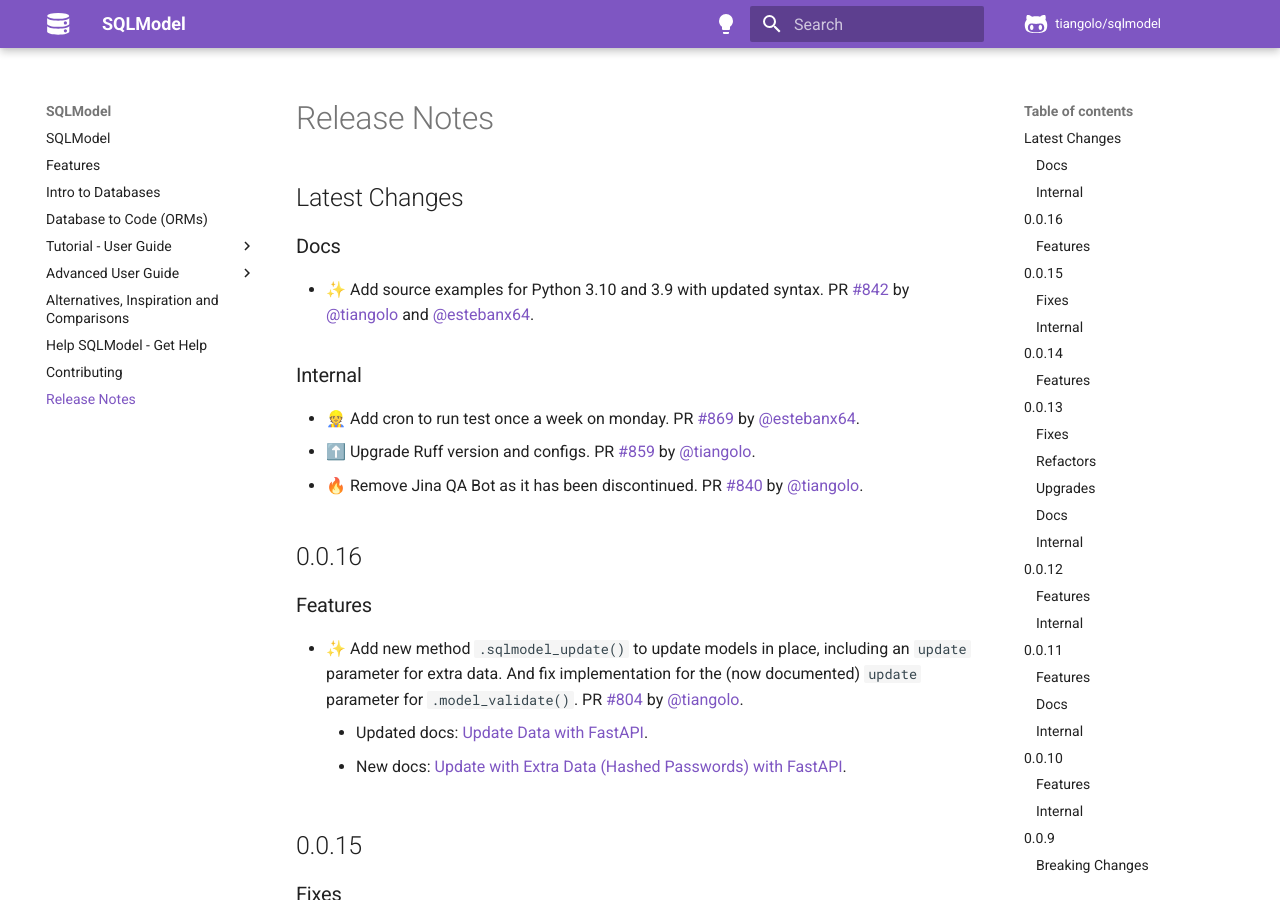
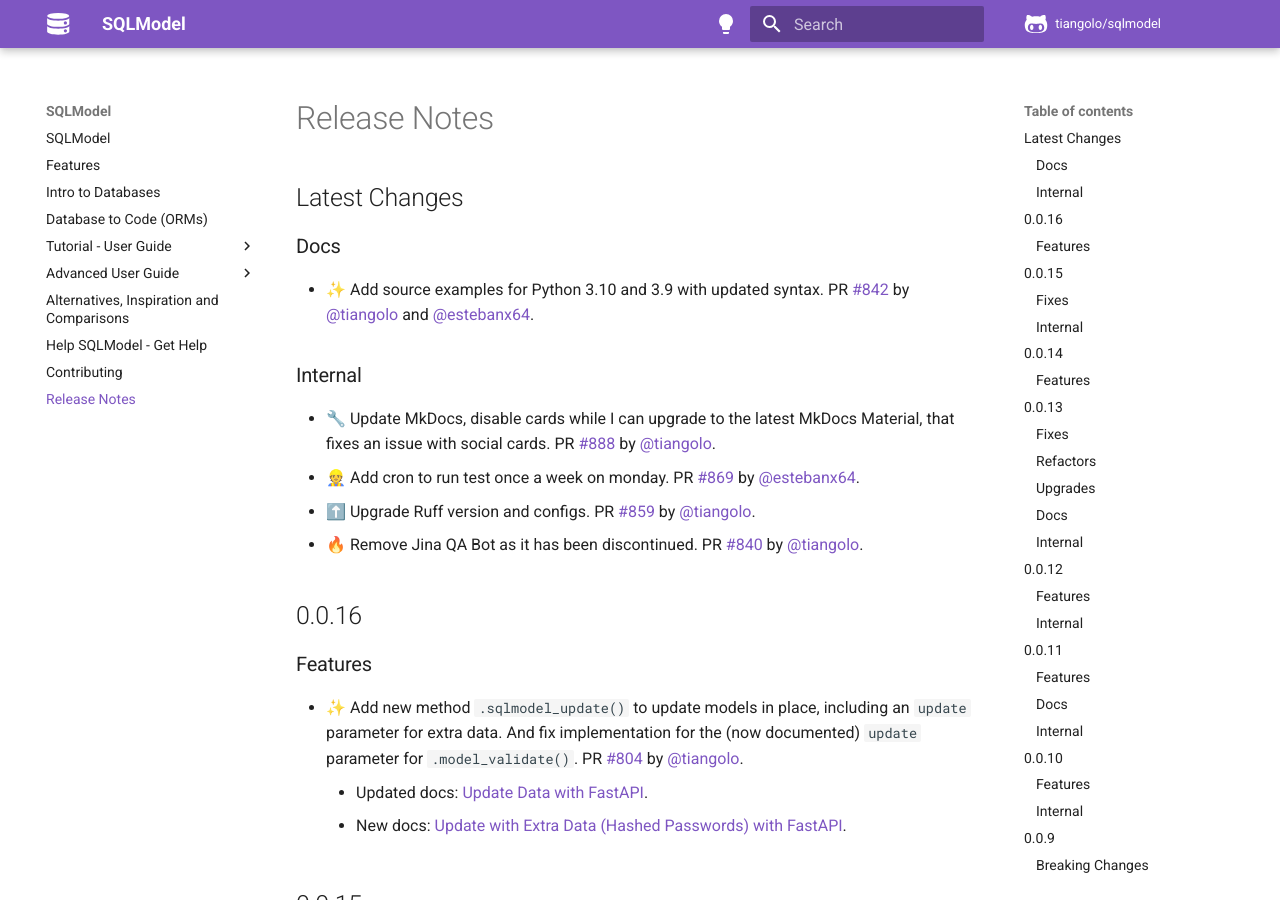
Before and after one commit to sztrakabalint/fastapi-sqlmodel, an MkDocs documentation site: the page built from docs/release-notes.md, in a window 1280 px wide and 900 px high. Built offline with MkDocs 1.6.1 and Material for MkDocs 9.7.7, drawn with Linux system fonts in a browser that asks for light colours; comment, search, counter and statistics services are not loaded.

Commit message:
📝 Update release notes

```diff
--- a/docs/release-notes.md
+++ b/docs/release-notes.md
@@ -8,6 +8,7 @@
 
 ### Internal
 
+* 🔧 Update MkDocs, disable cards while I can upgrade to the latest MkDocs Material, that fixes an issue with social cards. PR [#888](https://github.com/tiangolo/sqlmodel/pull/888) by [@tiangolo](https://github.com/tiangolo).
 * 👷 Add cron to run test once a week on monday. PR [#869](https://github.com/tiangolo/sqlmodel/pull/869) by [@estebanx64](https://github.com/estebanx64).
 * ⬆️ Upgrade Ruff version and configs. PR [#859](https://github.com/tiangolo/sqlmodel/pull/859) by [@tiangolo](https://github.com/tiangolo).
 * 🔥 Remove Jina QA Bot as it has been discontinued. PR [#840](https://github.com/tiangolo/sqlmodel/pull/840) by [@tiangolo](https://github.com/tiangolo).
```
